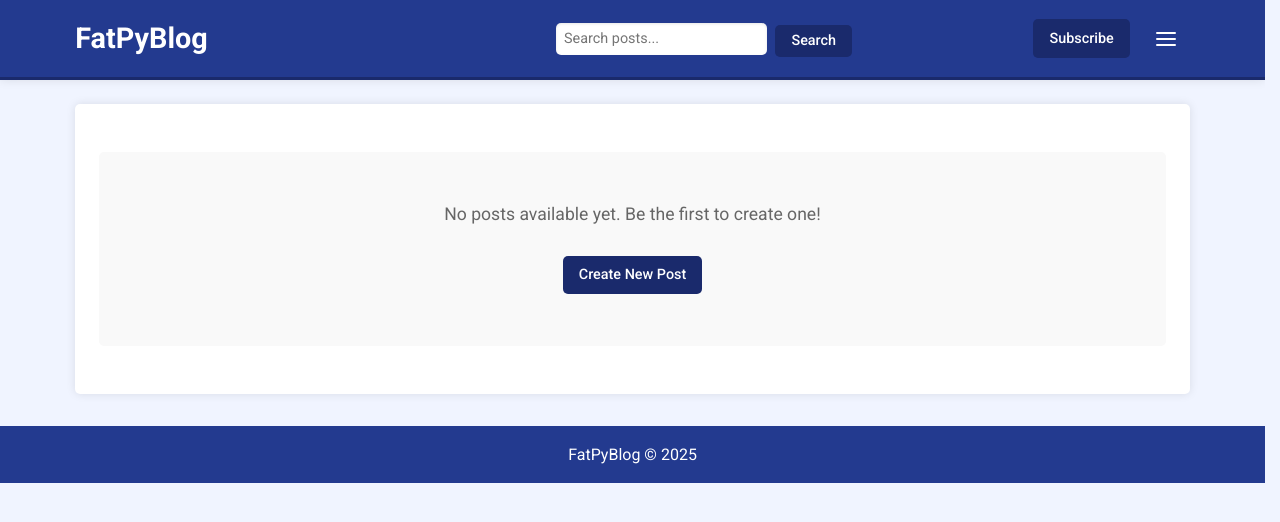
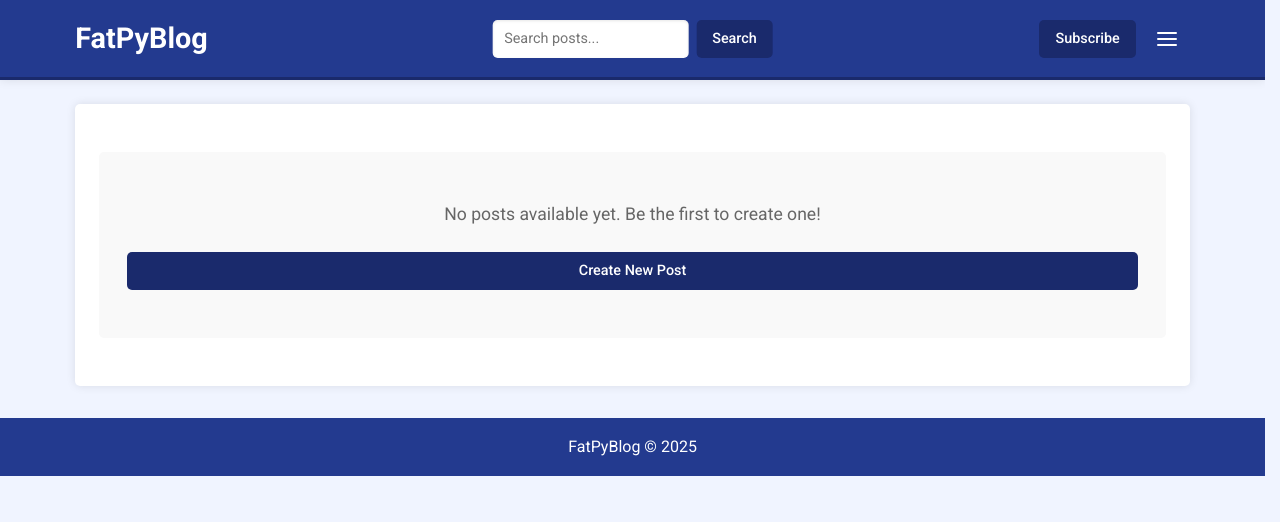
Before and after one commit to Vybornak2/FatPyBlog, a Django app: page / in a window 1280 px wide. Shown: the top 522 px of the page. Run offline with Django 5.2, Linux system fonts and the light colour scheme; data that the repository does not hold is empty.

Commit message:
header layout fixed

```diff
--- a/blog/static/css/main.css
+++ b/blog/static/css/main.css
@@ -77,9 +77,10 @@ header .container {
     display: flex;
     align-items: center;
     justify-content: space-between;
-    flex-wrap: wrap;
+    flex-wrap: nowrap; /* Changed from wrap to nowrap for better layout control */
     height: 100%;
     overflow: visible !important; /* Allow dropdown to extend beyond container */
+    align-items: center;
 }
 
 header a {
@@ -149,9 +150,86 @@ header nav li {
 .header-actions {
     flex: 2;
     display: flex;
-    justify-content: center;
+    justify-content: center; /* This is already set to center */
     align-items: center;
     padding: 0 1rem;
+    height: 38px;
+}
+
+/* Unified header controls styling */
+.header-controls-height {
+    height: 38px; /* Consistent height for all header controls */
+}
+
+/* Search form - Complete reset */
+.search-form-container {
+    position: absolute;
+    left: 50%;
+    transform: translateX(-50%);
+    z-index: 5;
+    height: 38px; /* Fixed height */
+    display: flex;
+    align-items: center;
+    align-self: center; /* Added to ensure vertical alignment */
+    margin-top: 0; /* Reset any margins */
+    margin-bottom: 0; /* Reset any margins */
+}
+
+/* Remove any conflicting styles */
+.search-form-container * {
+    margin: 0;
+    padding: 0;
+    box-sizing: border-box;
+}
+
+/* Simple flex container for the form */
+.search-form-container form {
+    display: flex;
+    height: 38px;
+    width: 300px;
+}
+
+/* Search input with minimal styling */
+.search-form-container input {
+    height: 38px;
+    flex-grow: 1;
+    border: none;
+    border-radius: var(--border-radius) 0 0 var(--border-radius);
+    padding: 0 10px;
+    font-size: 0.9rem;
+    box-shadow: inset 0 1px 3px rgba(0,0,0,0.1);
+    line-height: 38px;
+}
+
+/* Search button with minimal styling */
+.search-form-container button {
+    height: 38px;
+    padding: 0 15px;
+    border: none;
+    border-radius: 0 var(--border-radius) var(--border-radius) 0;
+    background: var(--primary-dark);
+    color: white;
+    font-size: 0.9rem;
+    cursor: pointer;
+    font-weight: 500;
+    line-height: 38px;
+    display: flex;
+    align-items: center;
+}
+
+.search-form-container button:hover {
+    background: var(--primary-light);
+    box-shadow: 0 2px 5px rgba(0,0,0,0.2);
+    transform: translateY(-2px);
+}
+
+/* Override any generic form styling */
+.search-form-container form,
+.search-form-container input,
+.search-form-container button {
+    display: block;
+    outline: none;
+    margin: 0;
 }
 
 .header-actions form {
@@ -164,36 +242,117 @@ header nav li {
     flex-wrap: nowrap; /* Prevent wrapping */
 }
 
-.header-actions input[type="text"] {
-    padding: 0.5rem;
+.header-actions input[type="text"],
+.search-form-container input[type="text"] {
+    padding: 0 0.75rem; /* Reduced padding to match other elements */
     font-size: 0.9rem;
     border: none;
-    border-radius: var(--border-radius); /* Full rounded corners for consistency */
-    height: 2rem;
+    border-radius: var(--border-radius);
+    height: 38px; /* Match other controls */
+    min-height: 38px; /* Force minimum height */
+    max-height: 38px; /* Force maximum height */
     margin: 0;
-    margin-right: 0.5rem; /* Add space between input and button */
-    width: 70%; /* Adjust width to allow space for button */
-    flex: 1; /* Allow input to grow */
-    box-shadow: inset 0 1px 3px rgba(0,0,0,0.1); /* Add subtle inner shadow for depth */
+    margin-right: 0.5rem;
+    width: 70%;
+    flex: 1;
+    box-shadow: inset 0 1px 3px rgba(0,0,0,0.1);
+    box-sizing: border-box;
+    line-height: 38px; /* Match line height to container height */
+    display: block; /* Ensure block-level display */
 }
 
-.header-actions button {
-    margin-left: 0; /* Remove left margin */
-    height: 2rem;
-    border-radius: var(--border-radius); /* Full rounded corners to match other buttons */
-    white-space: nowrap; /* Prevent button text from wrapping */
-    padding: 0 1rem; /* Adjust padding */
+.header-actions button,
+.header-buttons a,
+.search-form-container button,
+.menu-toggle {
+    height: 38px; /* Consistent height */
+    min-height: 38px; /* Force minimum height */
+    max-height: 38px; /* Force maximum height */
+    margin-left: 0;
+    border-radius: var(--border-radius);
+    white-space: nowrap;
+    padding: 0 1rem;
     font-size: 0.9rem;
-    background-color: var(--primary-dark); /* Match the dark blue of other buttons */
+    background-color: var(--primary-dark);
     color: var(--light-text);
     transition: var(--transition);
+    display: inline-flex;
+    align-items: center;
+    justify-content: center;
+    box-sizing: border-box;
+    border: none;
+    font-weight: 500;
+    text-decoration: none;
+    cursor: pointer;
 }
 
-.header-actions button:hover {
-    background-color: var(--primary-light); /* Same hover effect as other buttons */
+.header-actions button:hover,
+.header-buttons a:hover,
+.search-form-container button:hover,
+.menu-toggle:hover {
+    background-color: var(--primary-light);
     transform: translateY(-2px);
     text-decoration: none;
     box-shadow: 0 2px 5px rgba(0,0,0,0.2);
+}
+
+/* Search form specific styling */
+.search-form-container form {
+    display: flex;
+    align-items: center;
+    justify-content: center;
+    margin: 0;
+    padding: 0;
+    width: 100%;
+    height: 38px;
+    min-height: 38px;
+    max-height: 38px;
+    box-sizing: border-box;
+}
+
+.header-actions form,
+.search-form-container form {
+    display: flex;
+    align-items: center;
+    margin: 0;
+    width: 100%;
+    max-width: 300px;
+    flex-direction: row;
+    flex-wrap: nowrap;
+}
+
+/* Ensure all form elements in header have the same base styling */
+.search-form-container form,
+.header-buttons,
+.nav-menu {
+    display: flex;
+    align-items: center; /* Ensure vertical alignment */
+    height: 38px; /* Fixed height */
+}
+
+/* Make sure the form vertical alignment is explicitly centered */
+.search-form-container {
+    position: absolute;
+    left: 50%;
+    transform: translateX(-50%);
+    display: flex;
+    justify-content: center;
+    align-items: center; /* Force vertical centering */
+    z-index: 5;
+    width: auto;
+    max-width: 300px;
+    height: 38px;
+}
+
+/* Reset form styles specifically for the search form */
+.search-form-container form {
+    margin: 0;
+    padding: 0;
+    box-sizing: border-box;
+    display: flex;
+    align-items: center;
+    height: 38px;
+    flex-wrap: nowrap;
 }
 
 /* Header Buttons */
@@ -201,6 +360,8 @@ header nav li {
     display: flex;
     align-items: center;
     flex-wrap: wrap;
+    height: 38px;
+    margin: 0;
 }
 
 .btn, button, .header-buttons a {
@@ -218,9 +379,15 @@ header nav li {
     text-decoration: none;
     transition: var(--transition);
     font-weight: 500;
+    height: 38px;
+    display: flex;
+    align-items: center;
+    padding: 0 1rem;
+    margin: 0 0.25rem;
+    line-height: 38px;
 }
 
-.btn:hover, button:hover, .header-buttons a:hover {
+.btn:hover, button:hover, .header-buttons a:hover, .header-actions button:hover {
     background-color: var(--primary-light);
     transform: translateY(-2px);
     text-decoration: none;
@@ -375,7 +542,7 @@ img.md-image-override {
 .post-content-frame iframe,
 .post-content-frame video,
 .post-content-frame embed,
-.post-content-frame object {
+post-content-frame object {
     max-width: 100%;
     max-height: 500px;
 }
@@ -596,6 +763,21 @@ footer p {
     .nav-menu {
         margin-left: auto;
     }
+
+    .search-form-container {
+        position: static;
+        transform: none;
+        width: 100%;
+        max-width: 100%;
+        margin: 0.5rem 0;
+    }
+
+    .header-actions button,
+    .header-buttons a,
+    .menu-toggle {
+        height: 38px; /* Maintain consistent height even on mobile */
+        margin: 0.25rem;
+    }
 }
 
 /* Loading spinner */
@@ -622,13 +804,16 @@ footer p {
 .nav-menu {
     margin-left: 0.5rem;
     position: relative;
+    display: flex;
+    align-items: center;
+    height: 38px;
 }
 
 .menu-toggle {
     background: transparent !important;
     border: none !important;
-    width: 40px !important;
-    height: 40px !important;
+    width: 38px !important;  /* Match other controls */
+    height: 38px !important; /* Match other controls */
     padding: 0 !important;
     border-radius: 50% !important;
     cursor: pointer !important;
@@ -636,6 +821,7 @@ footer p {
     display: flex !important;
     align-items: center !important;
     justify-content: center !important;
+    line-height: 38px;
 }
 
 .menu-toggle:hover,
@@ -784,3 +970,11 @@ footer p {
 .card-body {
     padding: 1.5rem;
 }
+
+/* Common header element height and positioning */
+.header-element {
+    height: 38px;
+    line-height: 38px;
+    display: flex;
+    align-items: center;
+}
--- a/blog/templates/blog/partials/_header_actions.html
+++ b/blog/templates/blog/partials/_header_actions.html
@@ -1,9 +1,9 @@
-<div class="header-buttons">
+<div class="header-buttons header-element">
     {% if show_subscribe %}
     <a href="{% url 'blog:subscribe' %}">Subscribe</a>
     {% endif %}
 
-    <div class="nav-menu dropdown">
+    <div class="nav-menu dropdown header-element">
         <button class="menu-toggle dropdown-toggle" type="button" data-bs-toggle="dropdown" aria-expanded="false">
             <div class="hamburger-icon">
                 <span class="line"></span>
--- a/blog/templates/blog/post_list.html
+++ b/blog/templates/blog/post_list.html
@@ -11,7 +11,8 @@
         <!-- Navigation items if needed -->
     </ul>
 </nav>
-<div class="header-actions">
+<!-- Simplified search form with consistent class for vertical alignment -->
+<div class="search-form-container header-element">
     <form method="get" action="{% url 'blog:post_list' %}">
         <input type="text" name="q" placeholder="Search posts..." value="{{ request.GET.q }}">
         <button type="submit">Search</button>
```
